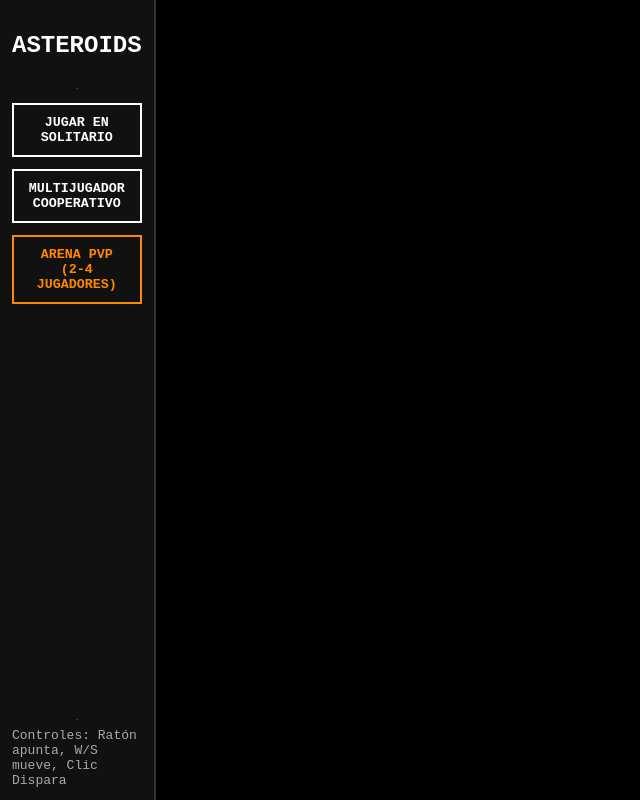
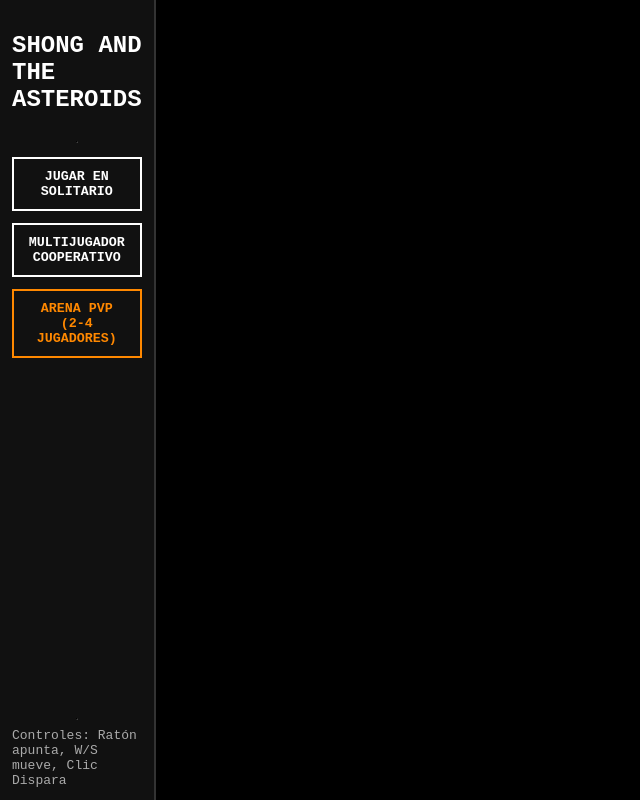
Before and after one commit to dn872tHjamia/JUEGO-ASTEROID, a plain HTML site: page index.html in a window 1280 px wide. Shown: the top 800 px of the page, without its empty margins (0-640 px from the left). Drawn offline with Linux system fonts and the light colour scheme.

Commit message:
Add files via upload

```diff
--- a/index.html
+++ b/index.html
@@ -2,7 +2,7 @@
 <html lang="es">
 <head>
     <meta charset="utf-8" />
-    <title>Asteroids Online Final</title>
+    <title>Asteroids-shonoe-online</title>
     <style>
         body { font-family: 'Courier New', Courier, monospace; margin: 0; display: flex; height: 100vh; background: #000; color: #fff; cursor: crosshair; }
         #ui { width: 320px; padding: 12px; background: #111; border-right: 2px solid #333; box-sizing: border-box; display: flex; flex-direction: column; }
@@ -19,7 +19,7 @@
 </head>
 <body>
     <div id="ui">
-        <h2>ASTEROIDS</h2>
+        <h2>SHONG AND THE ASTEROIDS</h2>
         <div id="game-info" class="hidden">
             <div id="score-display">PUNTOS: 0</div>
             <div id="lives-display">VIDAS: 3</div>
```
